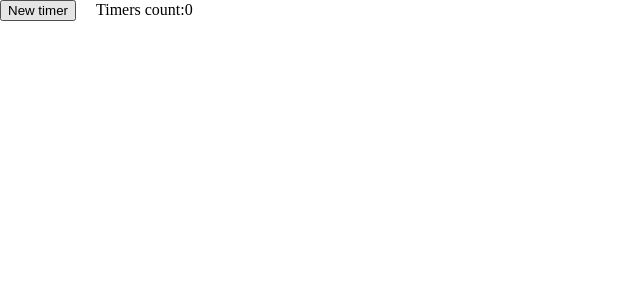
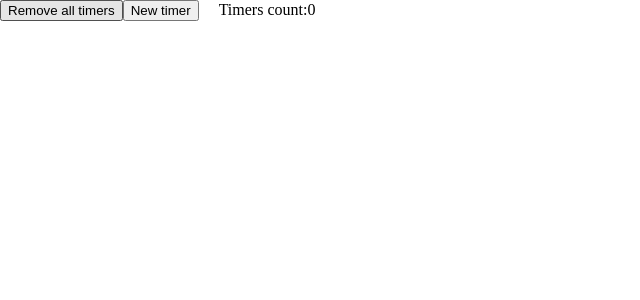
Before and after one commit to Dnddtw/countdown-timer, a React (Create React App) app: page / in a window 1280 px wide. Shown: the top 300 px of the page, without its empty margins (0-640 px from the left). Built offline with nearby package versions, Linux system fonts and the light colour scheme.

Commit message:
Added remove timers button

```diff
--- a/src/App/App.jsx
+++ b/src/App/App.jsx
@@ -28,6 +28,10 @@ class App extends Component {
     });
   }
 
+  removeTimers = () => {
+    this.setState({ TimerArray: [] });
+  }
+
   updateTimers = () => {
     const { TimerArray } = this.state;
 
@@ -47,12 +51,14 @@ class App extends Component {
 
     return (
       <div>
-        <Header count={timerCount} addNewTimer={this.addNewTimer} />
-
+        <Header
+          count={timerCount}
+          addNewTimer={this.addNewTimer}
+          removeTimers={this.removeTimers}
+        />
         {TimerArray.map((value, index) => {
           const time = index ? firstTime + value : value;
           const key = `Timer-${index}`;
-
           return (
             <div key={key}>
               <Timer time={time} />
--- a/src/_components/Header.jsx
+++ b/src/_components/Header.jsx
@@ -4,10 +4,12 @@ import PropTypes from 'prop-types';
 const propTypes = {
   count: PropTypes.number.isRequired,
   addNewTimer: PropTypes.func,
+  removeTimers: PropTypes.func,
 };
 
 const defaultProps = {
   addNewTimer: () => {},
+  removeTimers: () => {},
 };
 
 const spanStyles = {
@@ -15,8 +17,9 @@ const spanStyles = {
   marginLeft: '20px',
 };
 
-const Header = ({ count, addNewTimer }) => (
+const Header = ({ count, addNewTimer, removeTimers }) => (
   <div style={{ marginBottom: '20px' }}>
+    <button type="button" onClick={removeTimers}>Remove all timers</button>
     <button type="button" onClick={addNewTimer}>New timer</button>
     <span style={spanStyles}>
       Timers count:
```
